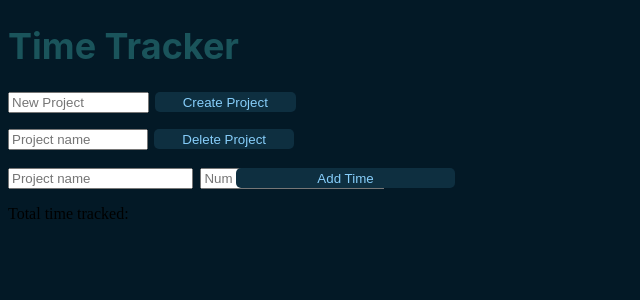
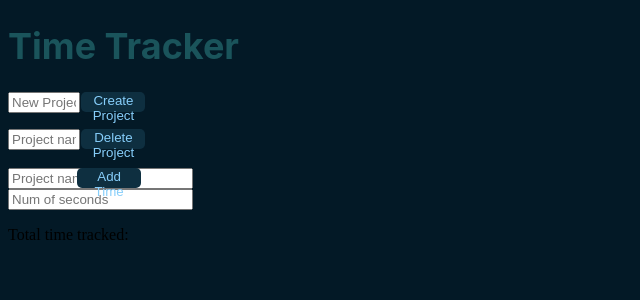
Before and after one commit to not-a-ethan/time-tracker, a Next.js app: page / in a window 1280 px wide. Shown: the top 300 px of the page, without its empty margins (0-640 px from the left). Built offline with nearby package versions, Linux system fonts and the light colour scheme; no server answers; sample sign-in values are in the browser's storage.

Commit message:
Fixed spacing with the button component home page

```diff
--- a/pages/index.tsx
+++ b/pages/index.tsx
@@ -104,9 +104,9 @@ function Index() {
                     <iframe name="dummyframe3" id="dummyframe" className={styles.iframe}></iframe>
 
                     <form method="POST" action="/api/time/addEntry" target="dummyframe3" className={styles.form}>
-                        <div className={`${styles["form-input"]} ${styles.form}`}>
-                            <input type="text" name="slug" placeholder="Project name" className={styles["form-input"]} />
-                         <input type="number" name="time_seconds" placeholder="Num of seconds" className={styles["form-submit"]} />
+                        <div className={`${styles["form-input"]}`}>
+                            <input type="text" name="slug" placeholder="Project name" />
+                            <input type="number" name="time_seconds" placeholder="Num of seconds" />
                         </div>
                         <Button text="Add Time" type="submit" className={styles["form-submit"]} height="2.5vh" />
                     </form>
--- a/styles/Home.module.css
+++ b/styles/Home.module.css
@@ -8,20 +8,22 @@
 }
 
 .iframe {
-    display: none;
+  display: none;
 }
 
 .form {
   display: grid;
   width: fit-content;
   grid-template-columns: 50% 50%;
-  gap: 2%;
+  gap: 4%;
 }
 
 .form-input {
   grid-column: 1;
+  width: 5vw;
 }
 
 .form-submit {
   grid-column: 2;
+  width: 5vw;
 }
--- a/styles/button.module.css
+++ b/styles/button.module.css
@@ -4,6 +4,8 @@
 
     border: none;
     border-radius: 5px;
+
+    width: 5vw;
 
     transition-property: background;
     transition-duration: 0.3s;
```
